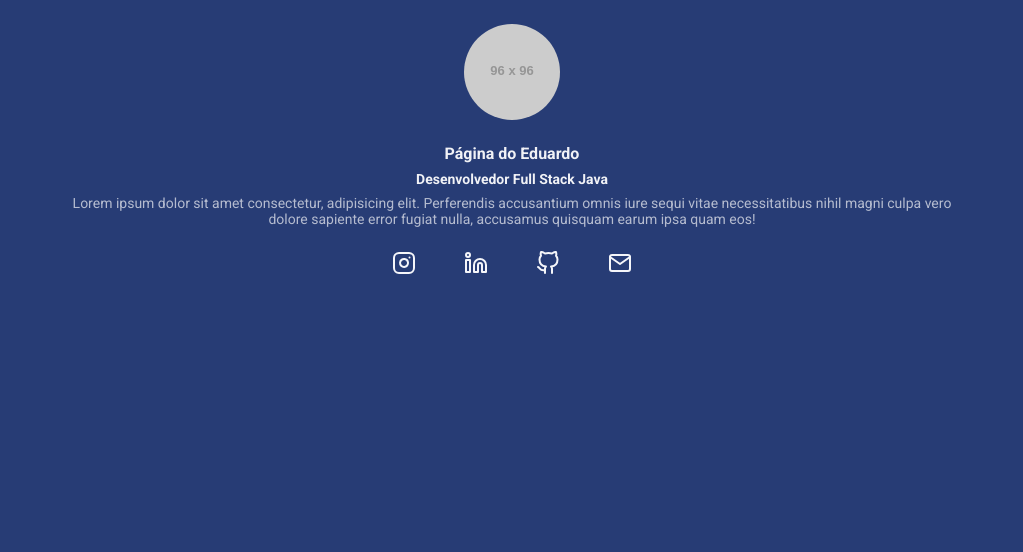
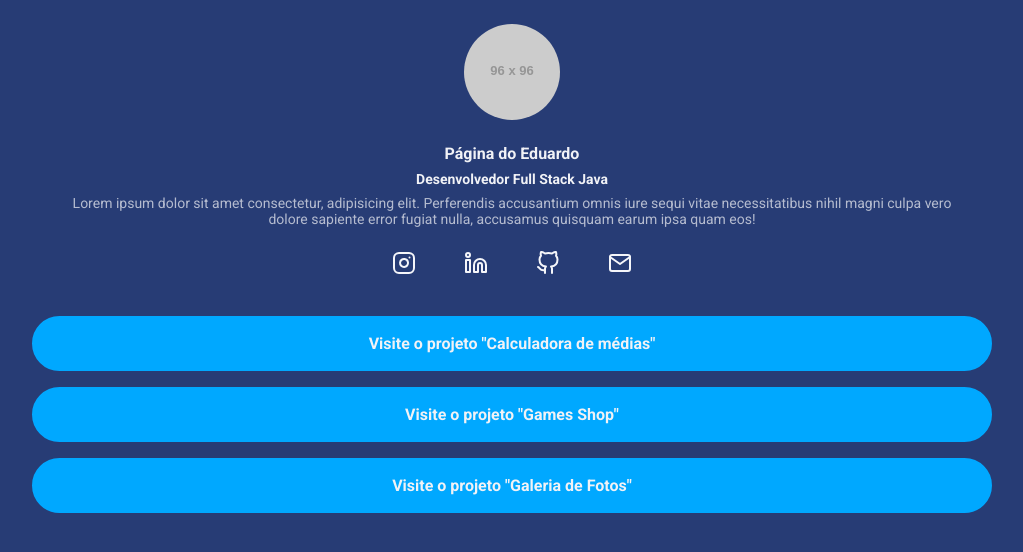
Before and after one commit to AsrielDreemurrGM/Modulo17_LESS, a website: page index.html in a window 1280 px wide. Shown: the whole page, without its empty margins (128-1151 px from the left). Drawn offline with nearby package versions, Linux system fonts and the light colour scheme; files that its build step writes are made by us from their sources; placeholder pictures from the web are drawn by us.

Commit message:
Criado Lista de Projetos
- Criado Regra Geral Para Remover Bullets dos Botões;
- Removido Sublinhado dos Links;
- Adicionado Efeito de Transparência ao Realizar Hover nos Links e Transição Para a Mudança;

```diff
--- a/index.html
+++ b/index.html
@@ -37,6 +37,25 @@
                 </a></li>
             </ul>
         </nav>
+        <nav>
+            <ul class="projects-list">
+                <li class="projects-list-item">
+                    <a href="">
+                        Visite o projeto "Calculadora de médias"
+                    </a>
+                </li>
+                <li class="projects-list-item">
+                    <a href="">
+                        Visite o projeto "Games Shop"
+                    </a>
+                </li>
+                <li class="projects-list-item">
+                    <a href="">
+                        Visite o projeto "Galeria de Fotos"
+                    </a>
+                </li>
+            </ul>
+        </nav>
     </div>
 </body>
 </html>
--- a/src/styles/main.less
+++ b/src/styles/main.less
@@ -26,6 +26,11 @@
 body {
     background-color: #colors[backgroundColor];
     color: #colors[textColor];
+}
+
+
+li {
+    list-style: none;
 }
 
 .container {
@@ -77,8 +82,6 @@ header {
     .centralizaImg();
 
     li {
-        list-style: none;
-
         img {
             transition: all ease .3s;
             &:hover {
@@ -87,3 +90,28 @@ header {
         }
     }
 }
+
+.projects-list {
+    margin-top: 37px;
+
+    &-item {
+        a {
+            text-decoration: none;
+            background-color: #colors[buttonColor];
+            display: block;
+            padding: 16px 20px;
+            margin-bottom: 16px;
+            text-align: center;
+            color: #colors[textColor];
+            font-weight: bold;
+            border-radius: 30px;
+            border: 2px solid #colors[buttonColor];
+            transition: all ease .5s;
+
+            &:hover {
+                color: #colors[buttonColor];
+                background-color: transparent;
+            }
+        }
+    }
+}
```
